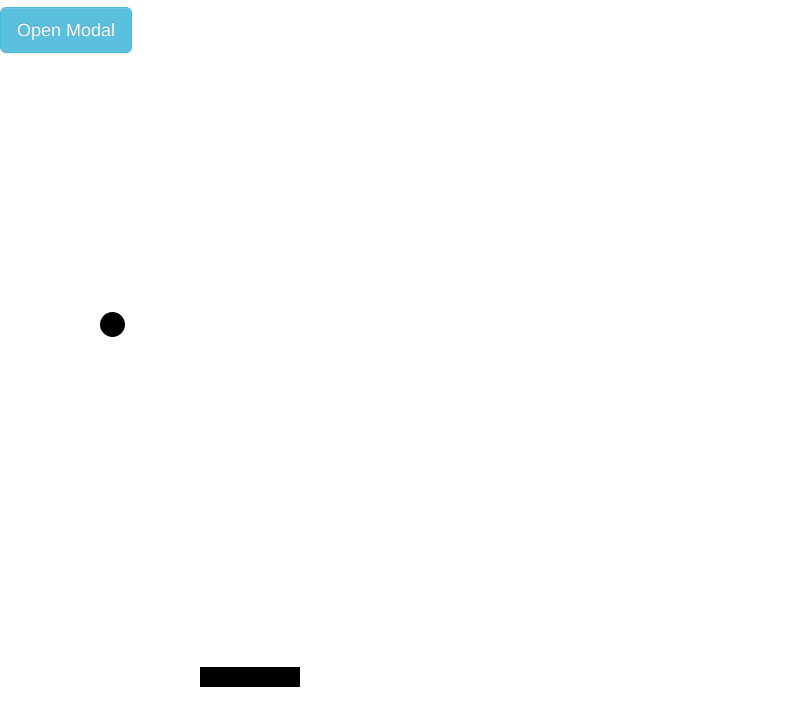
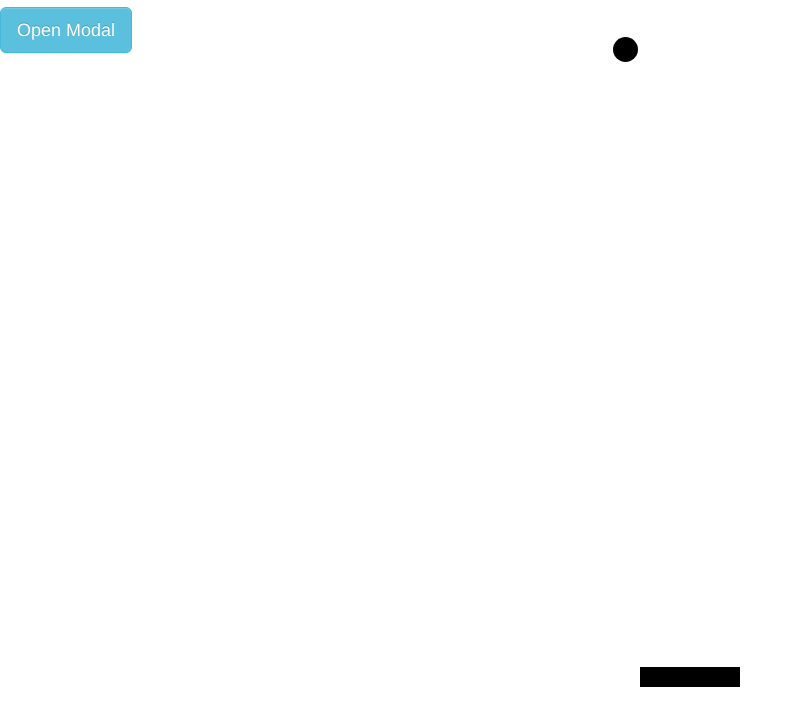
Before and after one commit to CISC474-2019F-Group1/Project1, a plain HTML site: page index.html in a window 1280 px wide. Shown: the part 63-788 px from the top of the page, without its empty margins (0-803 px from the left). Drawn offline with nearby package versions, Linux system fonts and the light colour scheme.

Commit message:
error fixxed

```diff
--- a/index.html
+++ b/index.html
@@ -58,15 +58,14 @@
 
     <div id="paddle"></div>
     <div id="ball"></div>
+    <script src="/scripts/paddle.js"></script>
     <script src="/scripts/ball.js"></script>
     <script src="/scripts/brick.js"></script>
     <script src="/scripts/debuff.js"></script>
     <script src="/scripts/gamestate.js"></script>
     <script src="/scripts/index.js"></script>
     <script src="/scripts/jquery-3.4.1.min.js"></script>
-    <script src="/scripts/paddle.js"></script>
     <script src="/scripts/powerup.js"></script>
-    <script src="/scripts/ball.js"></script>
 
 </body>
 
--- a/scripts/index.js
+++ b/scripts/index.js
@@ -18,18 +18,18 @@ $(document).keydown(function (event) {
 
 });
 
-const pad = new Paddle();
-const ball = new ball();
+const pad = new paddle();
+const b1 = new ball();
 
 writeFrame();
 
 function update() {
     //comment this line if you play by yourself.
-    computer(ball.positionX,pad.position);
-    ball.updatePosition(pad.position);
+    computer(b1.positionX,pad.position);
+    b1.updatePosition(pad.position);
 
     $('#paddle').css("left", pad.position + "px");
-    $('#ball').css({"left": ball.positionX,"bottom":ball.positionY});
+    $('#ball').css({"left": b1.positionX,"bottom":b1.positionY});
 
 }
 
```
